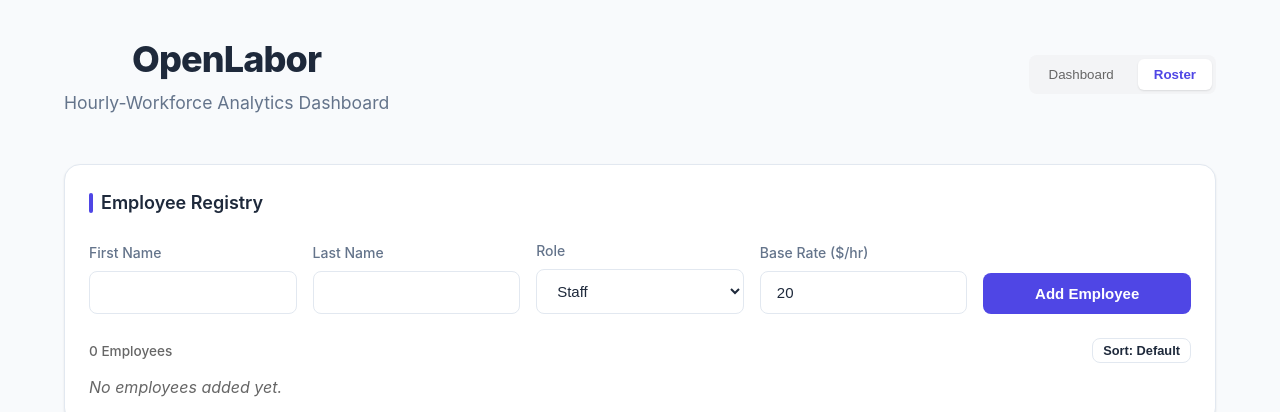
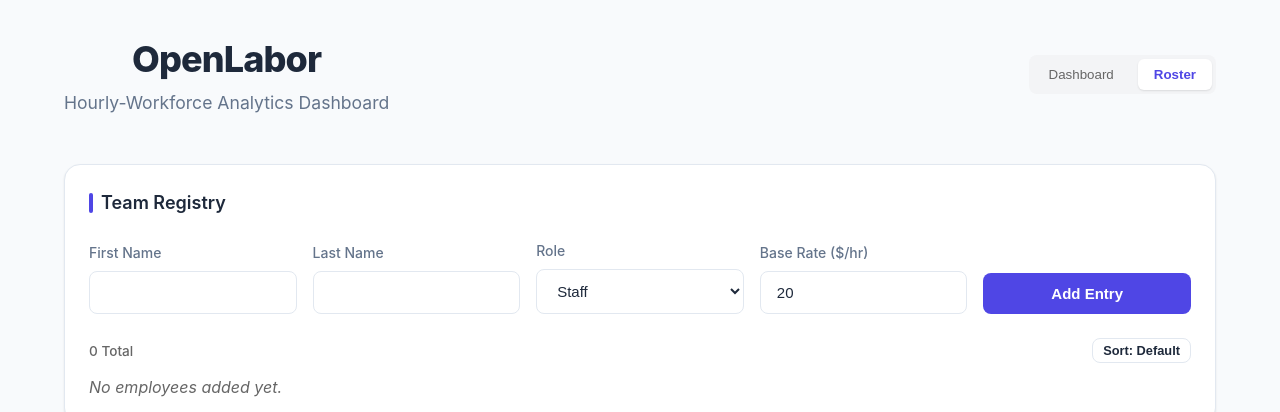
Before and after one commit to Garrett96/openlabor, a React (Vite) app: page / in a window 1280 px wide. Both pictures are taken after a click on the button "Roster". Shown: the top 412 px of the page. Built offline with nearby package versions, Linux system fonts and the light colour scheme.

Commit message:
Better language

```diff
--- a/src/components/EmployeeManager.tsx
+++ b/src/components/EmployeeManager.tsx
@@ -61,7 +61,7 @@ export default function EmployeeManager() {
 
     return (
         <section className="cost-config-section">
-        <h2>Employee Registry</h2>
+        <h2>Team Registry</h2>
 
         {/* Add Employee Form */}
         <form onSubmit={handleAdd} style={{ display: 'grid', gridTemplateColumns: 'repeat(auto-fit, minmax(150px, 1fr))', gap: '1rem', marginBottom: '1.5rem', alignItems: 'end' }}>
@@ -83,13 +83,13 @@ export default function EmployeeManager() {
         <label>Base Rate ($/hr)</label>
         <input type="number" min="0" step="0.50" value={baseRate} onChange={handleBaseRateChange} />
         </div>
-        <button type="submit" className="btn">Add Employee</button>
+        <button type="submit" className="btn">Add Entry</button>
         </form>
 
         {/* Sort Header */}
         <div style={{ display: 'flex', justifyContent: 'space-between', alignItems: 'center', marginBottom: '0.75rem' }}>
         <span style={{ fontSize: '0.85rem', color: '#666', fontWeight: 500 }}>
-        {employees.length} Employee{employees.length !== 1 ? 's' : ''}
+        {employees.length} Total
         </span>
         <button
         className="btn btn-secondary"
--- a/src/components/EntryForm.tsx
+++ b/src/components/EntryForm.tsx
@@ -58,7 +58,7 @@ export default function EntryForm() {
         <h2>Add Time Entry</h2>
         <form id="timeEntryForm" onSubmit={handleSubmit}>
         <div className="form-group">
-        <label>Employee</label>
+        <label>Name</label>
         <EmployeeSearch
         employees={employees}
         value={employeeId}
@@ -74,7 +74,7 @@ export default function EntryForm() {
         </div>
 
         <div className="form-group">
-        <label>Clock Out</label>
+        <label>Clock Out [Optional]</label>
         <SmartTimeInput value={clockOut} onChange={setClockOut} format={settings.timeFormat} className="table-time-input" />
         </div>
 
```
